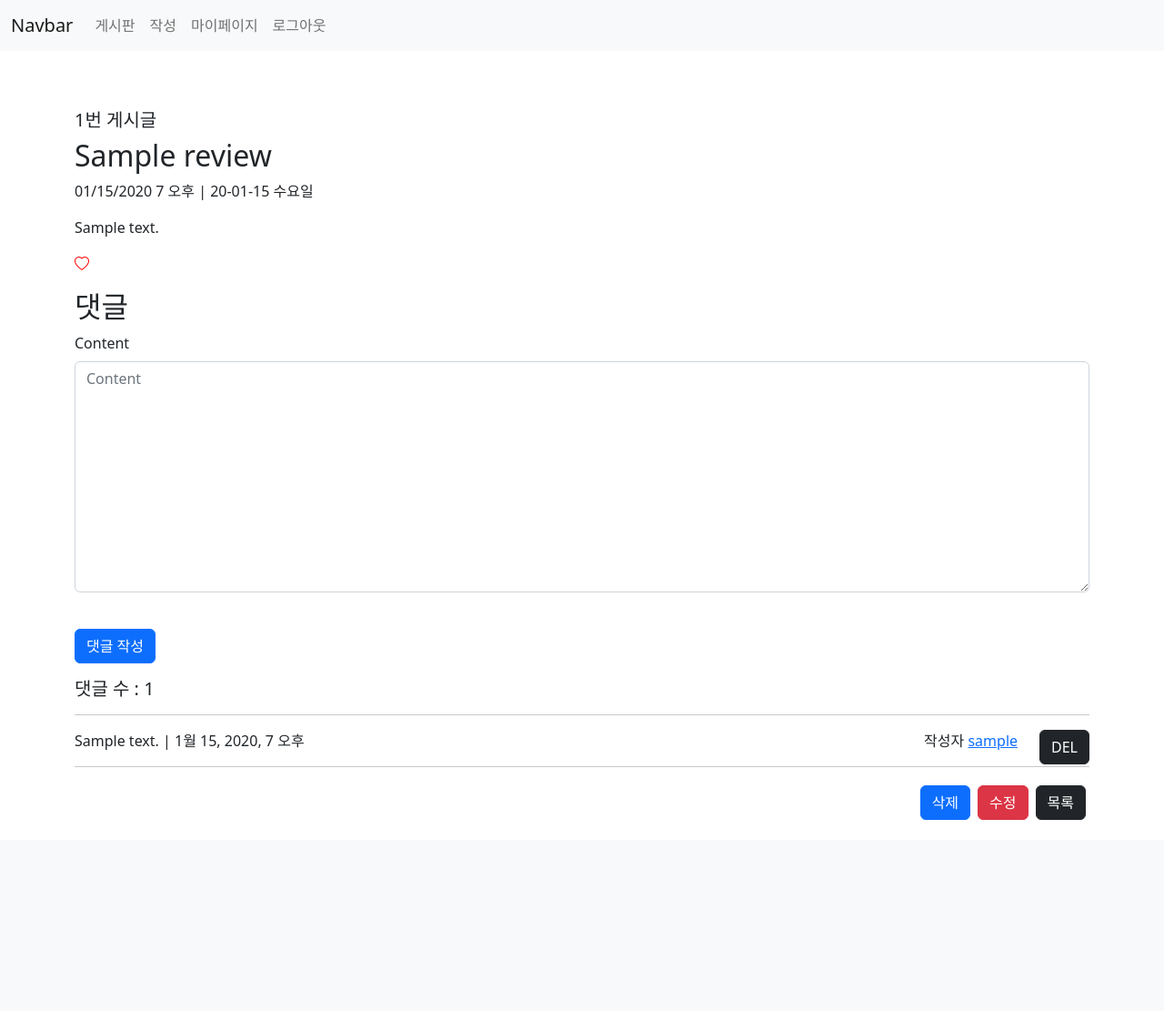
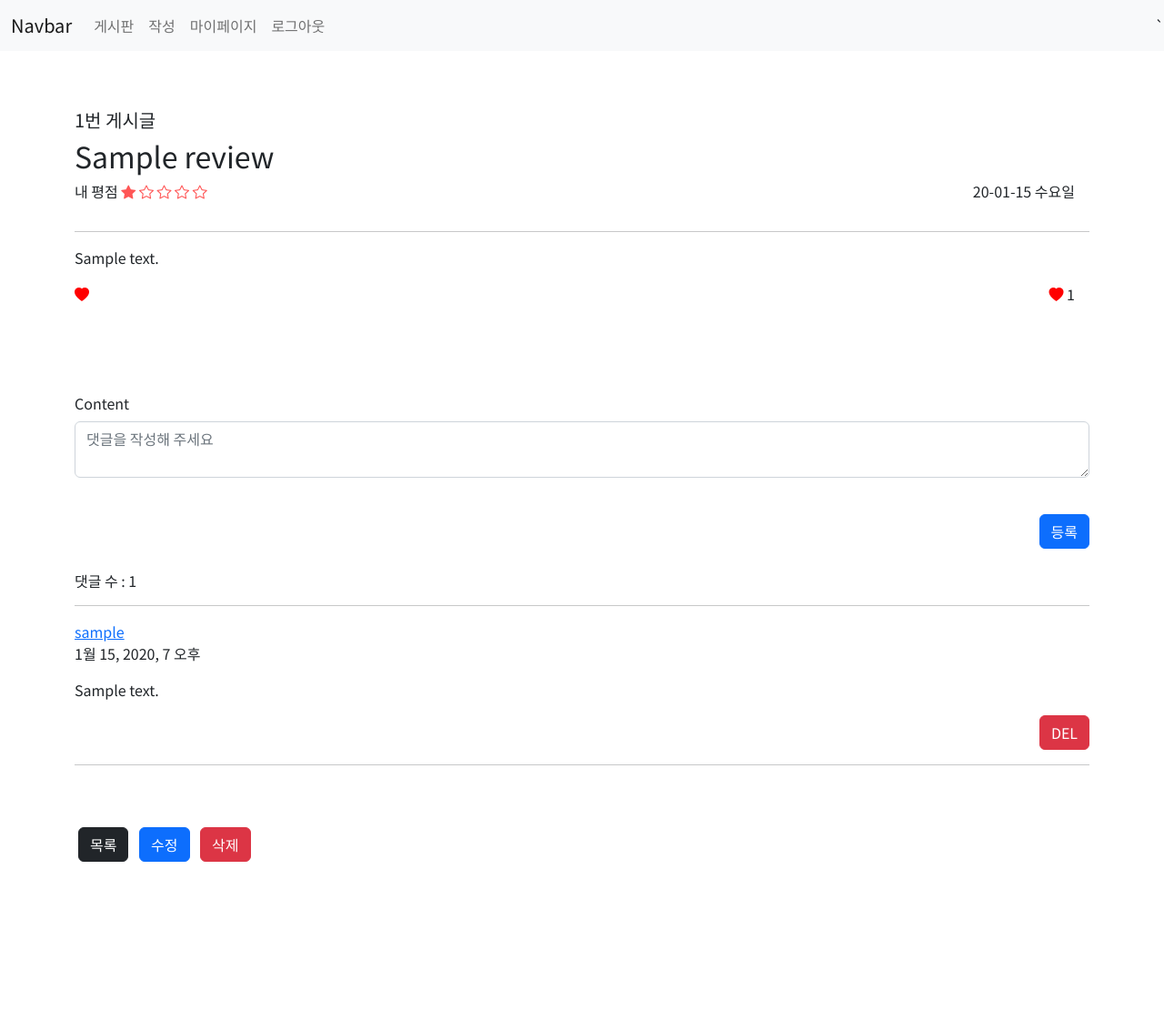
Before and after one commit to qlghwp123/Pair-05, a Django app: page /reviews/1/ in a window 1280 px wide. Shown: the whole page at 91% size. Before the commit the page ends 901 px from the top, so only its background shows below. Run offline with Django 3.2, Linux system fonts and the light colour scheme; a user stored in the database is signed in; tables that the repository leaves empty hold one stand-in row (values such as "Sample post"); some libraries are stand-ins or nearby versions.

Commit message:
ADD:grade

```diff
--- a/reviews/form.py
+++ b/reviews/form.py
@@ -22,3 +22,10 @@ class CommentForm(forms.ModelForm):
             "review",
             "user",
         )
+
+    def __init__(self, *args, **kwargs):
+        super().__init__(*args, **kwargs)
+        self.fields["content"].widget.attrs = {
+            "placeholder": "댓글을 작성해 주세요",
+        }
+        self.fields["content"].help_text = None
--- a/reviews/templates/reviews/detail.html
+++ b/reviews/templates/reviews/detail.html
@@ -4,69 +4,106 @@
 
 {% block content %}
 <div>
+  <div>
     <h5>{{ review.pk }}번 게시글</h5>
     <h2>{{ review.title}}</h2>
-  <p>{{ review.created_at|date:"SHORT_DATETIME_FORMAT" }} | {{ review.updated_at|date:"y-m-d D" }}</p>
+    <div class="d-flex justify-content-between">
+      <div>
+        {% if review.grade == 1 %}
+        <p> 내 평점 <i style="color:rgb(255, 86, 86);" class="hart bi bi-star-fill"></i> <i style="color:rgb(255, 86, 86);"
+            class="hart bi bi-star"></i> <i style="color:rgb(255, 86, 86);" class="hart bi bi-star"></i> <i
+            style="color:rgb(255, 86, 86);" class="hart bi bi-star"></i> <i style="color:rgb(255, 86, 86);"
+            class="hart bi bi-star"></i></p>
+        {% elif review.grade == 2 %}
+        내 평점 <i style="color:rgb(255, 86, 86);" class="hart bi bi-star-fill"></i> <i style="color:rgb(255, 86, 86);"
+          class="hart bi bi-star-fill"></i> <i style="color:rgb(255, 86, 86);" class="hart bi bi-star"></i> <i
+          style="color:rgb(255, 86, 86);" class="hart bi bi-star"></i> <i style="color:rgb(255, 86, 86);"
+          class="hart bi bi-star"></i>
+        {% elif review.grade == 3 %}
+        내 평점 <i style="color:rgb(255, 86, 86);" class="hart bi bi-star-fill"></i> <i style="color:rgb(255, 86, 86);"
+          class="hart bi bi-star-fill"></i> <i style="color:rgb(255, 86, 86);" class="hart bi bi-star-fill"></i> <i
+          style="color:rgb(255, 86, 86);" class="hart bi bi-star"></i> <i style="color:rgb(255, 86, 86);"
+          class="hart bi bi-star"></i>
+        {% elif review.grade == 4 %}
+        내 평점 <i style="color:rgb(255, 86, 86);" class="hart bi bi-star-fill"></i> <i style="color:rgb(255, 86, 86);"
+          class="hart bi bi-star-fill"></i> <i style="color:rgb(255, 86, 86);" class="hart bi bi-star-fill"></i> <i
+          style="color:rgb(255, 86, 86);" class="hart bi bi-star-fill"></i> <i style="color:rgb(255, 86, 86);"
+          class="hart bi bi-star"></i>
+        {% elif review.grade == 5 %}
+        내 평점 <i style="color:rgb(255, 86, 86);" class="hart bi bi-star-fill"></i> <i style="color:rgb(255, 86, 86);"
+          class="hart bi bi-star-fill"></i> <i style="color:rgb(255, 86, 86);" class="hart bi bi-star-fill"></i> <i
+          style="color:rgb(255, 86, 86);" class="hart bi bi-star-fill"></i> <i style="color:rgb(255, 86, 86);"
+          class="hart bi bi-star-fill"></i>
+        {% endif %}
+        </p>
+
+      </div>
+      <p class="px-3"> {{ review.updated_at|date:"y-m-d D" }} </p>
+    </div>
+  </div>
+  <hr>
   <p>{{ review.content }} </p>
-  <div>
+</div>
+<div class="d-flex justify-content-between">
   <div>
     {% if request.user.is_authenticated %}
     {% if request.user in review.like_users.all %}
     <a class="title_link" href="{% url 'reviews:like' review.pk %}"><i style="color:red;"
-          class="hart bi bi-heart"></i></a>
+        class="hart bi bi-heart-fill"></i></a>
     {% else %}
-      <a href="{% url 'reviews:like' review.pk %}"><i style="color:red;" class="hart bi bi-heart-fill"></i></a>
+    <a href="{% url 'reviews:like' review.pk %}"><i style="color:red;" class="hart bi bi-heart"></i></a>
     {% endif %}
     {% endif %}
   </div>
-    <div>
-
-
+  <div class="px-3">
+    <i style="color:red;" class="hart bi bi-heart-fill"></i>
+    <span>{{ review.like_users.count }}</span>
   </div>
-    <div class="my-3">
+</div>
+<div class="my-5 py-5">
   {% if request.user.is_authenticated %}
-      <h2>댓글</h2>
 
   <form action="{% url 'reviews:comment_create' review.pk %}" method="POST">
     {% csrf_token %}
     {% bootstrap_form commentform layout='inline' %}
     <br>
-        {% bootstrap_button button_type="submit" content="댓글 작성" %}
+    <button class="float-end btn btn-primary ">등록</button>
   </form>
   {% endif %}
-
-      <h5 class="mt-3"> 댓글 수 : {{ review.comment_set.count }}</h5>
+  <div class=" py-5">
+    <h6 class="mt-3"> 댓글 수 : {{ review.comment_set.count }}</h6>
     <hr>
 
     {% for comment in comments %}
-
+    <div class="d-flex flex-column">
+      <div>
+        <a class="title_link" href="{% url 'accounts:detail' comment.user.pk%}">
+          {{ comment.user.username }}</a>
+        <p>{{ comment.created_at }}</p>
+        <p>{{ comment.content }}</p>
+      </div>
       <div>
         {% if request.user == comment.user %}
         <form action="{% url 'reviews:comment_delete' review.pk comment.pk %}" method="POST">
           {% csrf_token %}
-          <button class="float-end btn btn-dark ">DEL</button>
+          <button class="float-end btn btn-danger ">DEL</button>
         </form>
         {% else %}
-
         {% endif %}
-
-        <div class="d-flex justify-content-between">
-          <div>{{ comment.content }} | {{ comment.created_at }} </div>
-          <div class="mx-4"> 작성자 <a class="title_link" href="{% url 'accounts:detail' comment.user.pk%}">
-              {{ comment.user.username }}</a></div>
       </div>
       <hr>
       {% empty %}
       <p>댓글이 없습니다.</p>
       {% endfor %}
     </div>
+  </div>
   <div>
-        <a class="float-end btn btn-dark m-1" href="{% url 'reviews:index' %}">목록</a>
+    <a class="btn btn-dark m-1" href="{% url 'reviews:index' %}">목록</a>
     {% if request.user == review.user %}
-        <a class="float-end btn btn-danger m-1" href="{% url 'reviews:update' review.pk %}"> 수정 </a>
-        <a class="float-end btn btn-primary m-1" href="{% url 'reviews:delete' review.pk %}"> 삭제 </a>
+    <a class="btn btn-primary m-1" href="{% url 'reviews:update' review.pk %}"> 수정 </a>
+    <a class="btn btn-danger m-1" href="{% url 'reviews:delete' review.pk %}"> 삭제 </a>
     {% else %}
-        <a class="float-end btn btn-danger m-1" data-bs-toggle="modal" data-bs-target="#exampleModal" href=""> 수정 </a>
+    <a class=" btn btn-primary m-1" data-bs-toggle="modal" data-bs-target="#exampleModal" href=""> 수정 </a>
     <div class="modal fade" id="exampleModal" tabindex="-1" aria-labelledby="exampleModalLabel" aria-hidden="true">
       <div class="modal-dialog">
         <div class="modal-content">
@@ -82,5 +119,6 @@
 
     </div>
   </div>
+</div>
 
 {% endblock %}
--- a/templates/base.html
+++ b/templates/base.html
@@ -10,6 +10,12 @@
   <link href="https://cdn.jsdelivr.net/npm/bootstrap@5.2.2/dist/css/bootstrap.min.css" rel="stylesheet"
     integrity="sha384-Zenh87qX5JnK2Jl0vWa8Ck2rdkQ2Bzep5IDxbcnCeuOxjzrPF/et3URy9Bv1WTRi" crossorigin="anonymous">
   <link rel="stylesheet" href="https://cdn.jsdelivr.net/npm/bootstrap-icons@1.9.1/font/bootstrap-icons.css">
+  <link href="https://fonts.googleapis.com/css2?family=Noto+Sans+KR&display=swap" rel="stylesheet">
+  <style>
+    body {
+      font-family: 'Noto Sans KR', sans-serif;
+    }
+  </style>
 </head>
 
 <body>
@@ -46,7 +52,7 @@
         </ul>
       </div>
     </div>
-    </div>
+    </div>`
   </nav>
 
   <div class="container my-5 py-3">
```
Lines whose indentation alone changed are shown as unchanged.
